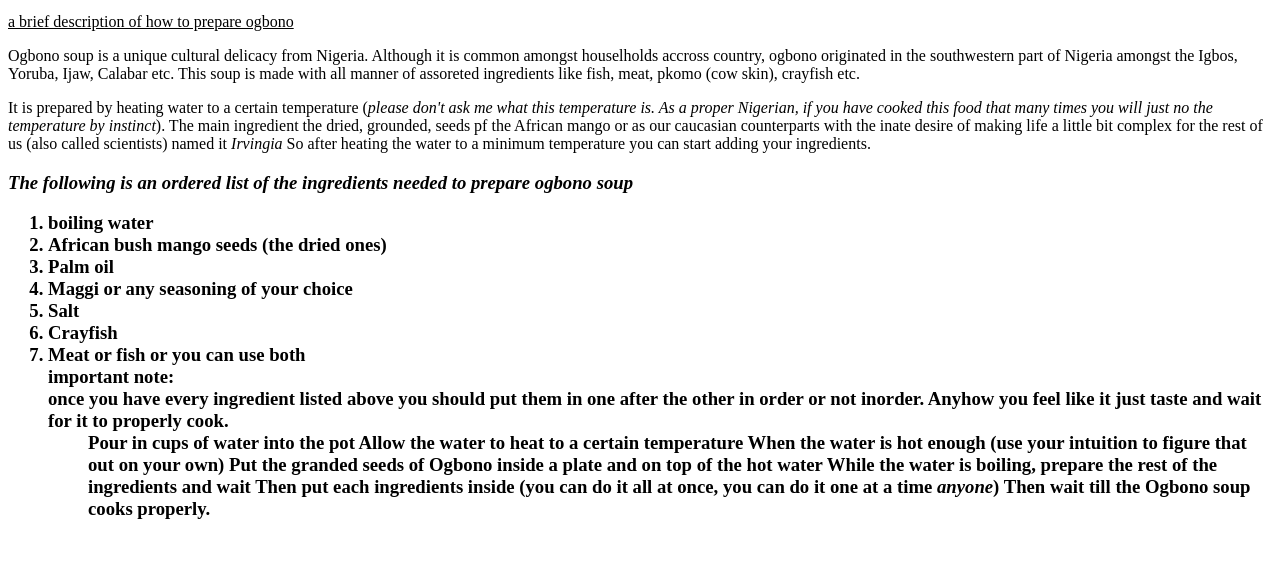
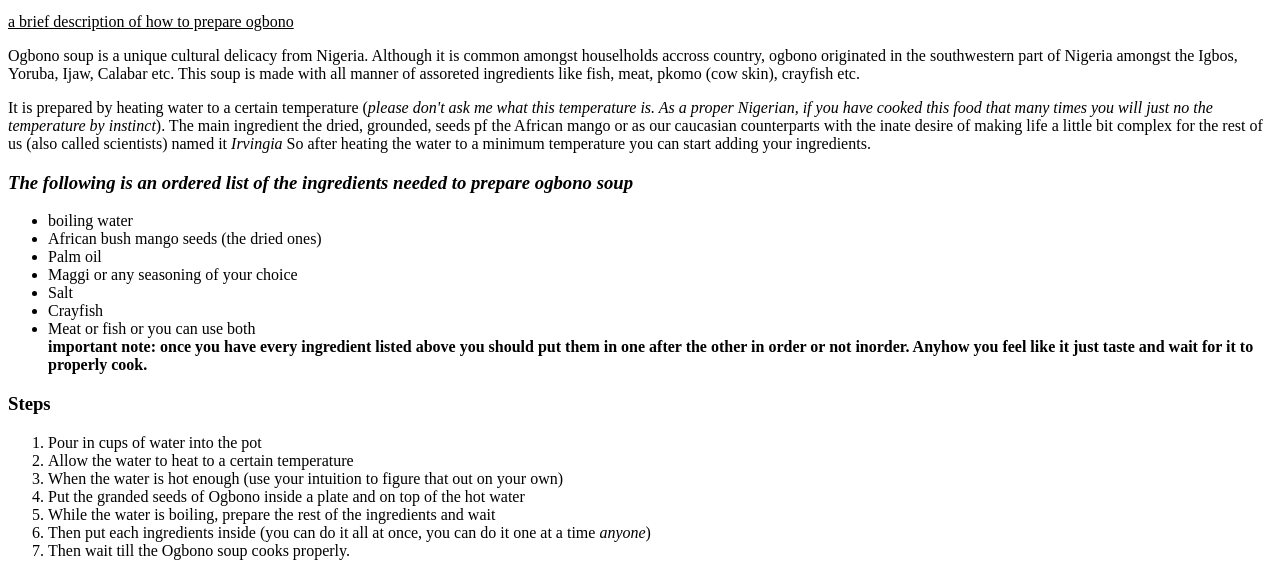
Before and after one commit to Halimasalisu/odin-recipes, a plain HTML site: page recipes/Ogbonorecipe.html in a window 1280 px wide. Shown: the part 421-997 px from the top of the page. Before the commit the page ends 960 px from the top, so only its background shows below. Drawn offline with Linux system fonts and the light colour scheme.

Commit message:
odin project assignment updated again

```diff
--- a/recipes/Ogbonorecipe.html
+++ b/recipes/Ogbonorecipe.html
@@ -19,8 +19,8 @@
       caucasian counterparts with the inate desire of making life a little bit complex for the
       rest of us (also called scientists) named it  <i>Irvingia</i>
       So after heating the water to a minimum temperature you can start adding your ingredients.</p>
-      <h3><i>The following is an ordered list of the ingredients needed to prepare ogbono soup</i><h3>
-          <ol>
+      <h3><i>The following is an ordered list of the ingredients needed to prepare ogbono soup</i></h3>
+          <ul>
             <li>boiling water</li>
             <li>African bush mango seeds (the dried ones)</li>
             <li>Palm oil</li>
@@ -28,22 +28,19 @@
             <li>Salt</li>
             <li>Crayfish</li>
             <li>Meat or fish or you can use both</li>
-            <b>important note: <br> once you have every ingredient listed above you should
+            <b>important note: once you have every ingredient listed above you should
             put them in one after the other in order or not inorder.
             Anyhow you feel like it just taste and wait for it to properly cook.</b>
-
-           <b>
-            <ol>
-              Pour in cups of water into the pot
-              Allow the water to heat to a certain temperature
-              When the water is hot enough (use your intuition to figure that out on your own)
-              Put the granded seeds of Ogbono inside a plate and on top of the hot water
-              While the water is boiling, prepare the rest of the ingredients and wait
-              Then put each ingredients inside (you can do it all at once, you can do it one at a time <i>anyone</i>)
-              Then wait till the Ogbono soup cooks properly.
-
-
-
+          </ul>
+          <h3>Steps</h3>
+          <ol>
+             <li> Pour in cups of water into the pot</li>
+             <li> Allow the water to heat to a certain temperature</li>
+              <li>When the water is hot enough (use your intuition to figure that out on your own)</li>
+          <li>Put the granded seeds of Ogbono inside a plate and on top of the hot water</li>
+              <li>While the water is boiling, prepare the rest of the ingredients and wait</li>
+             <li> Then put each ingredients inside (you can do it all at once, you can do it one at a time <i>anyone</i>)</li>
+              <li>Then wait till the Ogbono soup cooks properly.</li>
             </ol>
  </body>
 </html>
```
